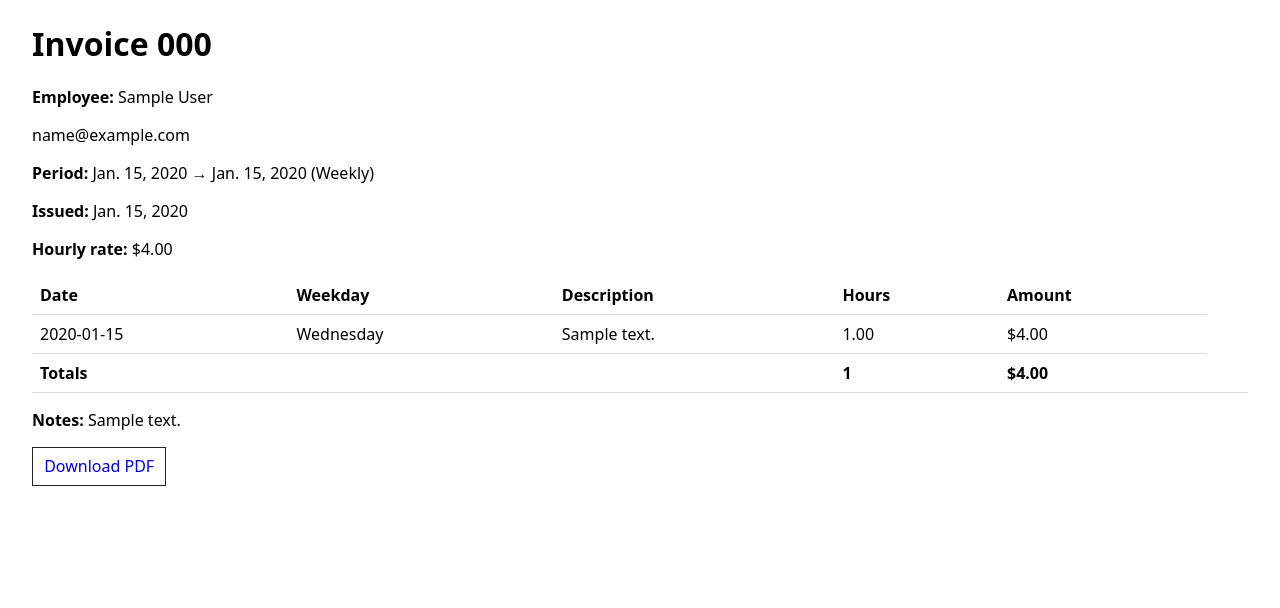
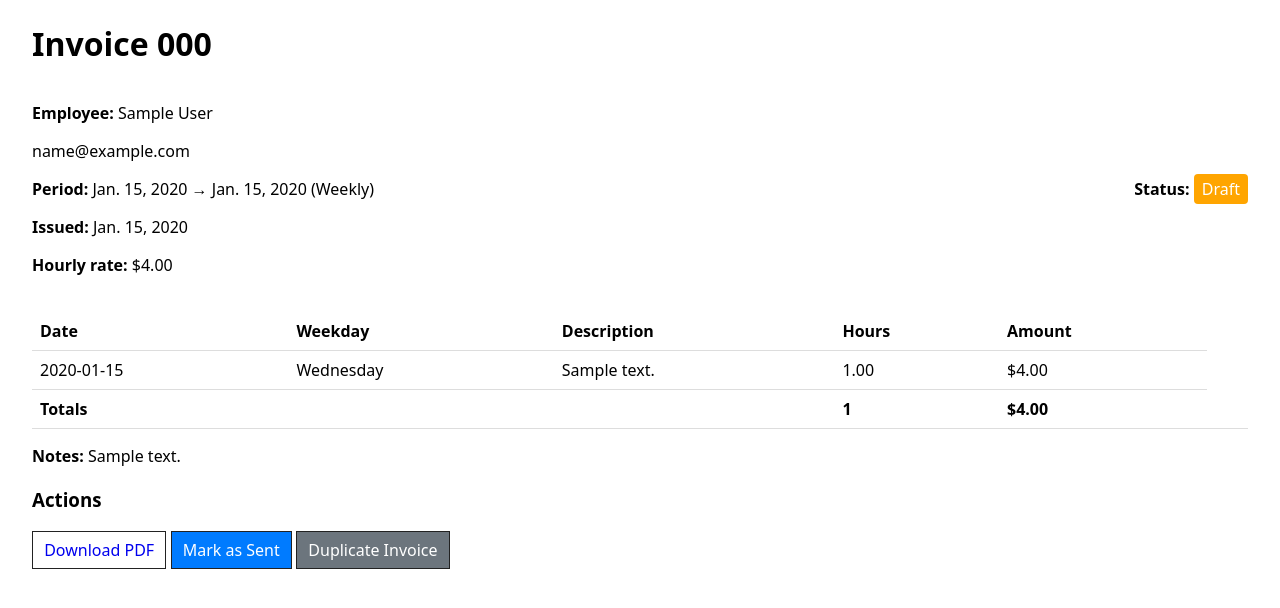
Before and after one commit to DanielMontesD/invoiceapp, a Django app: page /invoices/1/ in a window 1280 px wide. Shown: the part 86-694 px from the top of the page. Run offline with Django 4.2, Linux system fonts and the light colour scheme; tables that the repository leaves empty hold one stand-in row (values such as "Sample post").

Commit message:
feat: Add invoice status tracking and quick actions
- Add status field to Invoice model (draft, sent, paid, overdue)
- Add due_date field with automatic 30-day default
- Update forms to include status field
- Add quick action buttons (mark as sent, mark as paid, duplicate)
- Improve invoice detail template with status display
- Fix WorkEntry import in views
- Add new URL patterns for status changes

```diff
--- a/billing/models.py
+++ b/billing/models.py
@@ -29,6 +29,13 @@ class Invoice(models.Model):
         ("custom", "Custom range"),
     ]
 
+    STATUS_CHOICES = [
+        ('draft', 'Draft'),
+        ('sent', 'Sent'),
+        ('paid', 'Paid'),
+        ('overdue', 'Overdue'),
+    ]
+
     # NUEVO: relación con empleado (nullable por compatibilidad con invoices existentes)
     employee = models.ForeignKey(
         Employee,
@@ -48,6 +55,7 @@ class Invoice(models.Model):
     period_end = models.DateField()
     hourly_rate = models.DecimalField(max_digits=8, decimal_places=2, default=50)
     date_issued = models.DateField(default=timezone.localdate)
+    status = models.CharField(max_length=10, choices=STATUS_CHOICES, default='draft')
     notes = models.TextField(blank=True)
 
     class Meta:
--- a/billing/urls.py
+++ b/billing/urls.py
@@ -14,5 +14,8 @@ urlpatterns = [
     path("invoices/new/", views.invoice_create, name="invoice_create"),
     path("invoices/<int:pk>/", views.invoice_detail, name="invoice_detail"),
     path("invoices/<int:pk>/pdf/", views.invoice_pdf, name="invoice_pdf"),
+    path("invoices/<int:pk>/mark-sent/", views.invoice_mark_sent, name="invoice_mark_sent"),
+    path("invoices/<int:pk>/mark-paid/", views.invoice_mark_paid, name="invoice_mark_paid"),
+    path("invoices/<int:pk>/duplicate/", views.invoice_duplicate, name="invoice_duplicate"),
     path("invoices/", views.invoice_list, name="invoice_list"),
 ]
--- a/billing/views.py
+++ b/billing/views.py
@@ -9,7 +9,7 @@ from django.http import HttpResponse
 from django.template.loader import render_to_string
 
 from .forms import InvoiceForm, WorkEntryFormSet
-from .models import Invoice, Employee
+from .models import Invoice, Employee, WorkEntry
 
 from io import BytesIO
 from xhtml2pdf import pisa
@@ -181,3 +181,50 @@ def invoice_pdf(request, pk):
     resp = HttpResponse(result.getvalue(), content_type="application/pdf")
     resp["Content-Disposition"] = f'attachment; filename="{filename}"'
     return resp
+
+
+def invoice_mark_sent(request, pk):
+    invoice = get_object_or_404(Invoice, pk=pk)
+    if invoice.status == 'draft':
+        invoice.status = 'sent'
+        invoice.save()
+        messages.success(request, f"Invoice {invoice.invoice_number} marked as sent.")
+    return redirect('invoice_detail', pk=pk)
+
+
+def invoice_mark_paid(request, pk):
+    invoice = get_object_or_404(Invoice, pk=pk)
+    if invoice.status == 'sent':
+        invoice.status = 'paid'
+        invoice.save()
+        messages.success(request, f"Invoice {invoice.invoice_number} marked as paid.")
+    return redirect('invoice_detail', pk=pk)
+
+
+def invoice_duplicate(request, pk):
+    original_invoice = get_object_or_404(Invoice, pk=pk)
+
+    # Create a copy of the invoice
+    new_invoice = Invoice.objects.create(
+        employee=original_invoice.employee,
+        client_name=original_invoice.client_name,
+        client_email=original_invoice.client_email,
+        period_type=original_invoice.period_type,
+        period_start=original_invoice.period_start,
+        period_end=original_invoice.period_end,
+        hourly_rate=original_invoice.hourly_rate,
+        status='draft',
+        notes=original_invoice.notes,
+    )
+
+    # Copy work entries
+    for work_entry in original_invoice.work_entries.all():
+        WorkEntry.objects.create(
+            invoice=new_invoice,
+            work_date=work_entry.work_date,
+            hours=work_entry.hours,
+            description=work_entry.description,
+        )
+
+    messages.success(request, f"Invoice duplicated. New invoice: {new_invoice.invoice_number}")
+    return redirect('invoice_detail', pk=new_invoice.pk)
--- a/templates/billing/invoice_detail.html
+++ b/templates/billing/invoice_detail.html
@@ -3,11 +3,26 @@
 {% block content %}
 <h1>Invoice {{ invoice.invoice_number }}</h1>
 
+<div style="display: flex; justify-content: space-between; align-items: center; margin-bottom: 20px;">
+  <div>
     <p><strong>Employee:</strong> {{ invoice.employee|default:"—" }}</p>
     <p class="muted">{{ invoice.client_email }}</p>
     <p><strong>Period:</strong> {{ invoice.period_start }} → {{ invoice.period_end }} ({{ invoice.get_period_type_display }})</p>
     <p><strong>Issued:</strong> {{ invoice.date_issued }}</p>
     <p><strong>Hourly rate:</strong> ${{ invoice.hourly_rate }}</p>
+  </div>
+  <div>
+    <p><strong>Status:</strong>
+      <span style="padding: 4px 8px; border-radius: 4px; color: white; background-color:
+        {% if invoice.status == 'draft' %}orange
+        {% elif invoice.status == 'sent' %}blue
+        {% elif invoice.status == 'paid' %}green
+        {% else %}red{% endif %};">
+        {{ invoice.get_status_display }}
+      </span>
+    </p>
+  </div>
+</div>
 
 <table>
   <thead>
@@ -48,7 +63,19 @@
 {% if invoice.notes %}
 <p><strong>Notes:</strong> {{ invoice.notes }}</p>
 {% endif %}
+
+<div style="margin-top: 20px;">
+  <h3>Actions</h3>
   <p>
     <a class="btn" href="{% url 'invoice_pdf' invoice.pk %}">Download PDF</a>
+
+    {% if invoice.status == 'draft' %}
+      <a class="btn" href="{% url 'invoice_mark_sent' invoice.pk %}" style="background-color: #007bff; color: white;">Mark as Sent</a>
+    {% elif invoice.status == 'sent' %}
+      <a class="btn" href="{% url 'invoice_mark_paid' invoice.pk %}" style="background-color: #28a745; color: white;">Mark as Paid</a>
+    {% endif %}
+
+    <a class="btn" href="{% url 'invoice_duplicate' invoice.pk %}" style="background-color: #6c757d; color: white;">Duplicate Invoice</a>
   </p>
+</div>
 {% endblock %}
--- a/templates/billing/invoice_form.html
+++ b/templates/billing/invoice_form.html
@@ -34,6 +34,7 @@
     <p>{{ form.period_start.label_tag }} {{ form.period_start }}</p>
     <p>{{ form.period_end.label_tag }} {{ form.period_end }}</p>
     <p>{{ form.hourly_rate.label_tag }} {{ form.hourly_rate }}</p>
+    <p>{{ form.status.label_tag }} {{ form.status }}</p>
     <p>{{ form.notes.label_tag }} {{ form.notes }}</p>
   </fieldset>
 
```
Also changed, not shown: billing/forms.py (+8 -0 lines), billing/migrations/0004_invoice_status.py (added). Lines whose indentation alone changed are shown as unchanged.
